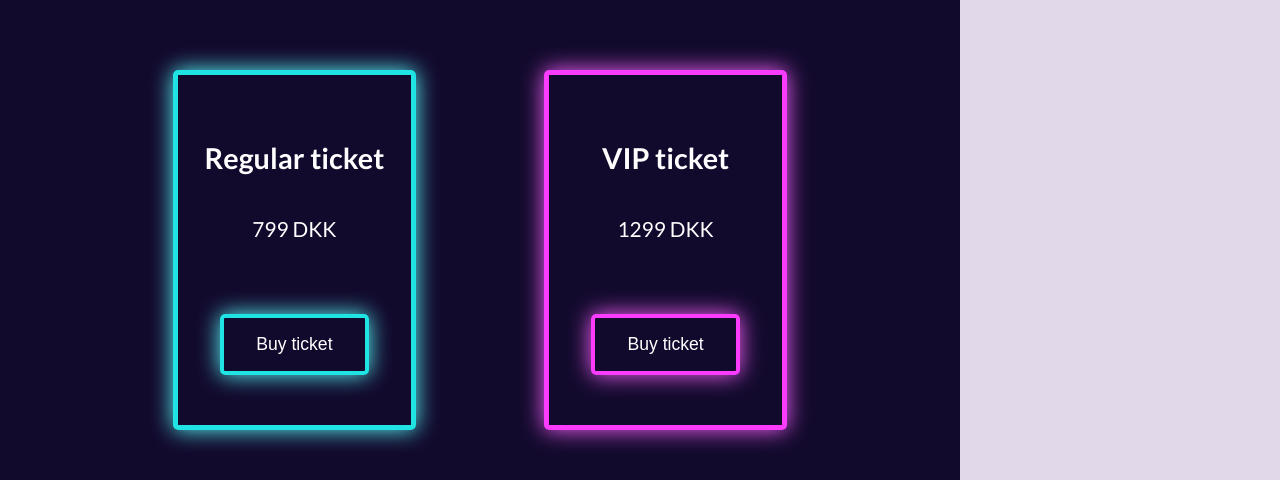
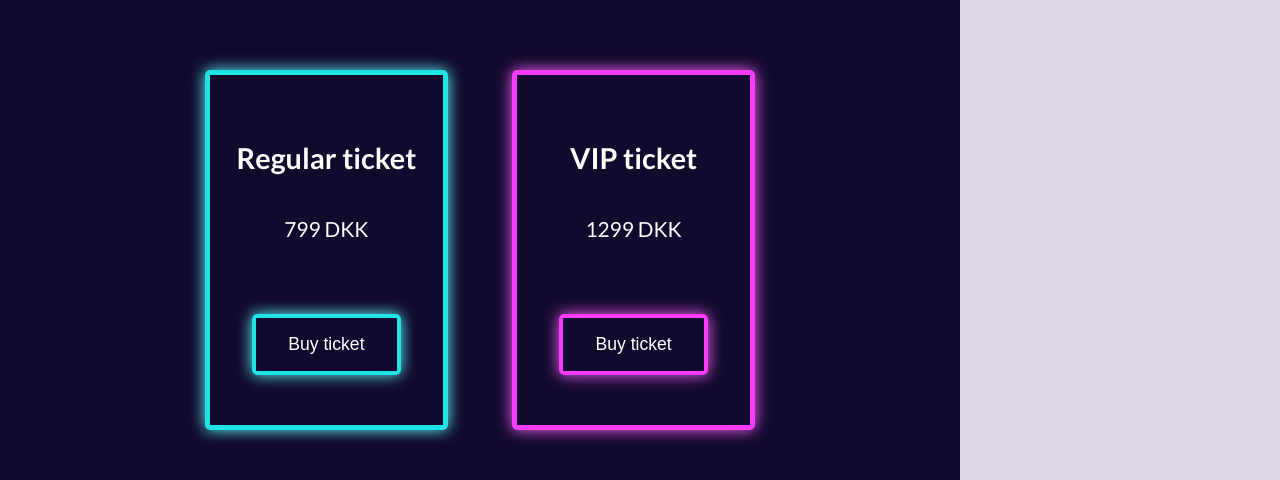
Before and after one commit to caro112f/hwaiting-booking, a React (Create React App) app: page /booking in a window 1280 px wide. Shown: the part 254-734 px from the top of the page. Built offline with nearby package versions, Linux system fonts and the light colour scheme; no server answers.

Commit message:
minor styling fixes on tickets

```diff
--- a/src/components/Ticket.jsx
+++ b/src/components/Ticket.jsx
@@ -31,8 +31,8 @@ export default function Ticket(props) {
       className="ticket"
       style={
         props.ticket.id === 1
-          ? { border: "5px solid #20E3E3", boxShadow: "0px 0px 22px #5AFFFF" }
-          : { border: "5px solid #FB3CFF", boxShadow: "0px 0px 22px #FC61FF" }
+          ? { border: "5px solid #20E3E3", boxShadow: "0px 0px 15px #5AFFFF" }
+          : { border: "5px solid #FB3CFF", boxShadow: "0px 0px 15px #FC61FF" }
       }
     >
       <h3>{props.ticket.type} ticket</h3>
@@ -45,11 +45,11 @@ export default function Ticket(props) {
             props.ticket.id === 1
               ? {
                   border: "4px solid #20E3E3",
-                  boxShadow: "0px 0px 22px #5AFFFF",
+                  boxShadow: "0px 0px 15px #5AFFFF",
                 }
               : {
                   border: "4px solid #FB3CFF",
-                  boxShadow: "0px 0px 22px #FC61FF",
+                  boxShadow: "0px 0px 15px #FC61FF",
                 }
           }
         >
--- a/src/sass/layout/_tickets.scss
+++ b/src/sass/layout/_tickets.scss
@@ -2,6 +2,7 @@
 @use "../abstracts/mixins";
 
 #tickets {
+  margin-inline: 1.5rem;
   .ticket {
     border: 2px solid white;
     padding-inline: 1rem;
@@ -13,7 +14,7 @@
 }
 
 .ticket {
-  margin-inline: 3rem;
+  margin-inline: 1rem;
   margin-block: 2rem;
   height: 40vh;
   display: flex;
```
